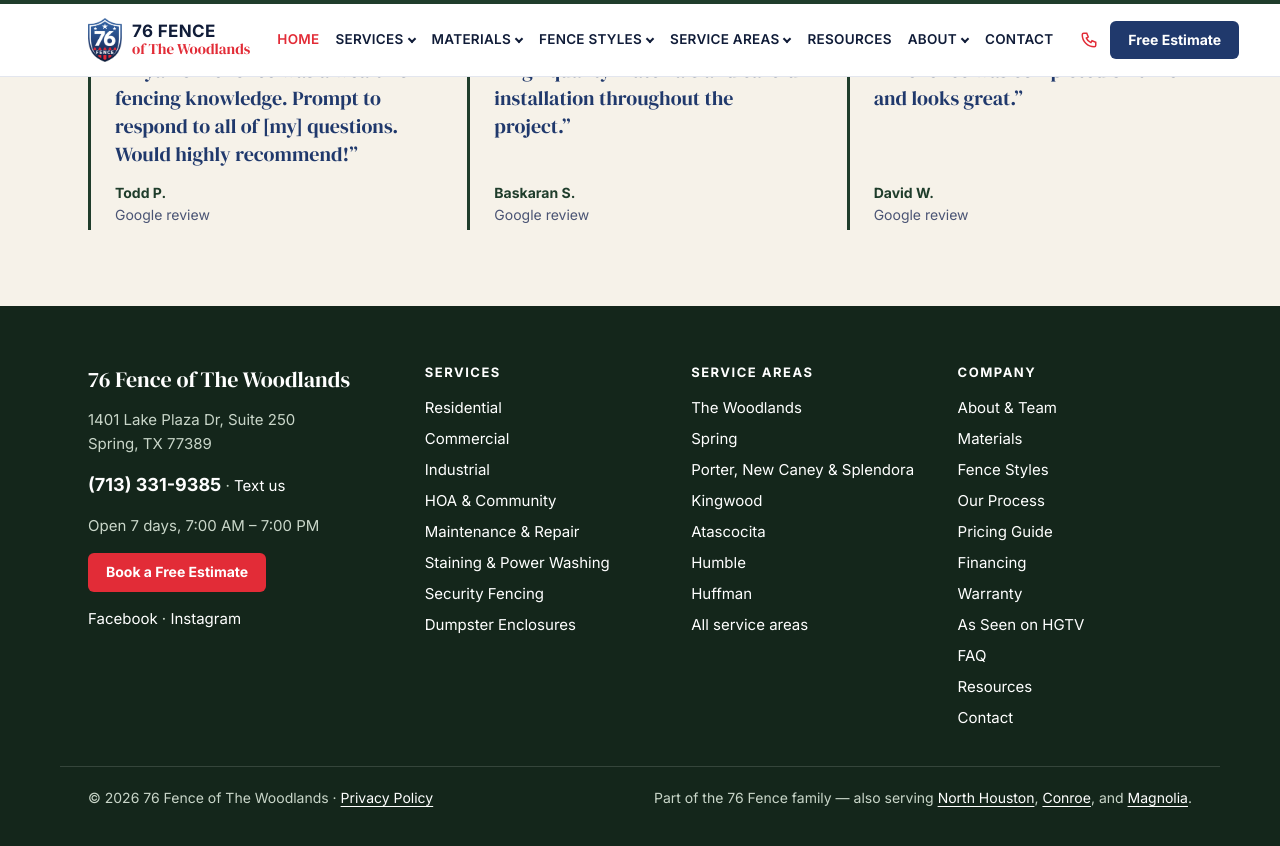
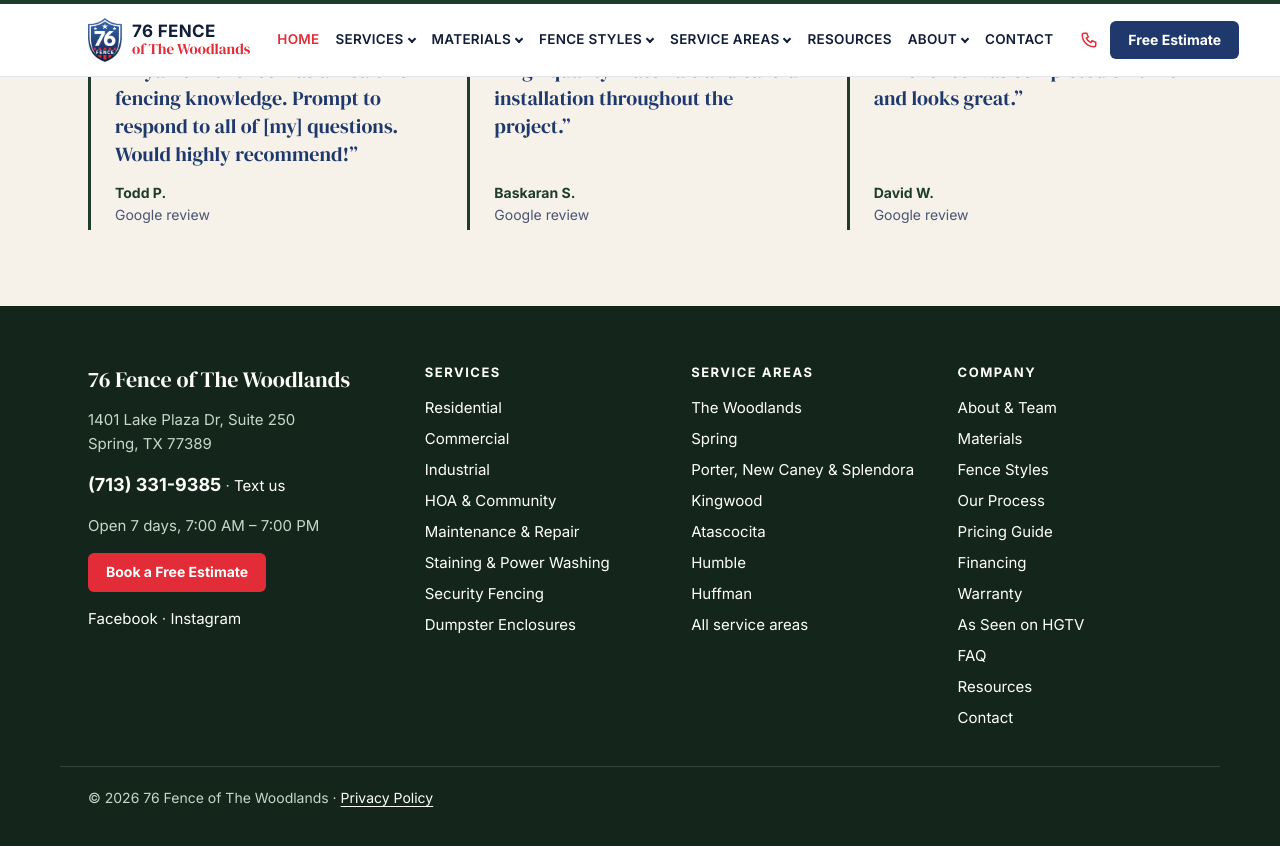
Before and after one commit to brysr1/thewoodlandsfences-site, a Jekyll site: the page built from index.md, in a window 1280 px wide and 900 px high, scrolled down 7078 px. Shown: the top 846 px of the window. Built offline with Jekyll 4.4.1, drawn with Linux system fonts in a browser that asks for light colours.

Commit message:
Footer: remove 76 Fence family line
The family note stays on the About page only.

Co-Authored-By: Claude Opus 5.5 <noreply@anthropic.com>
Claude-Session: https://claude.ai/code/session_01F99Pb8XTRh9wSa2p5EVYvh

```diff
--- a/_includes/footer.html
+++ b/_includes/footer.html
@@ -48,7 +48,6 @@
   </div>
   <div class="fx-container fx-footer-bottom">
     <p>&copy; {{ site.time | date: "%Y" }} 76 Fence of The Woodlands &middot; <a href="{{ '/privacy-policy/' | relative_url }}">Privacy Policy</a></p>
-    <p>Part of the 76 Fence family &mdash; also serving <a href="https://northhoustonfence.com">North Houston</a>, <a href="https://conroetxfences.com">Conroe</a>, and <a href="https://magnoliatxfences.com">Magnolia</a>.</p>
   </div>
 </footer>
 <div class="fx-dock"><a href="{{ b.book_url }}">Book a Free Estimate</a><a href="tel:{{ b.phone_tel }}">Call</a></div>
```
